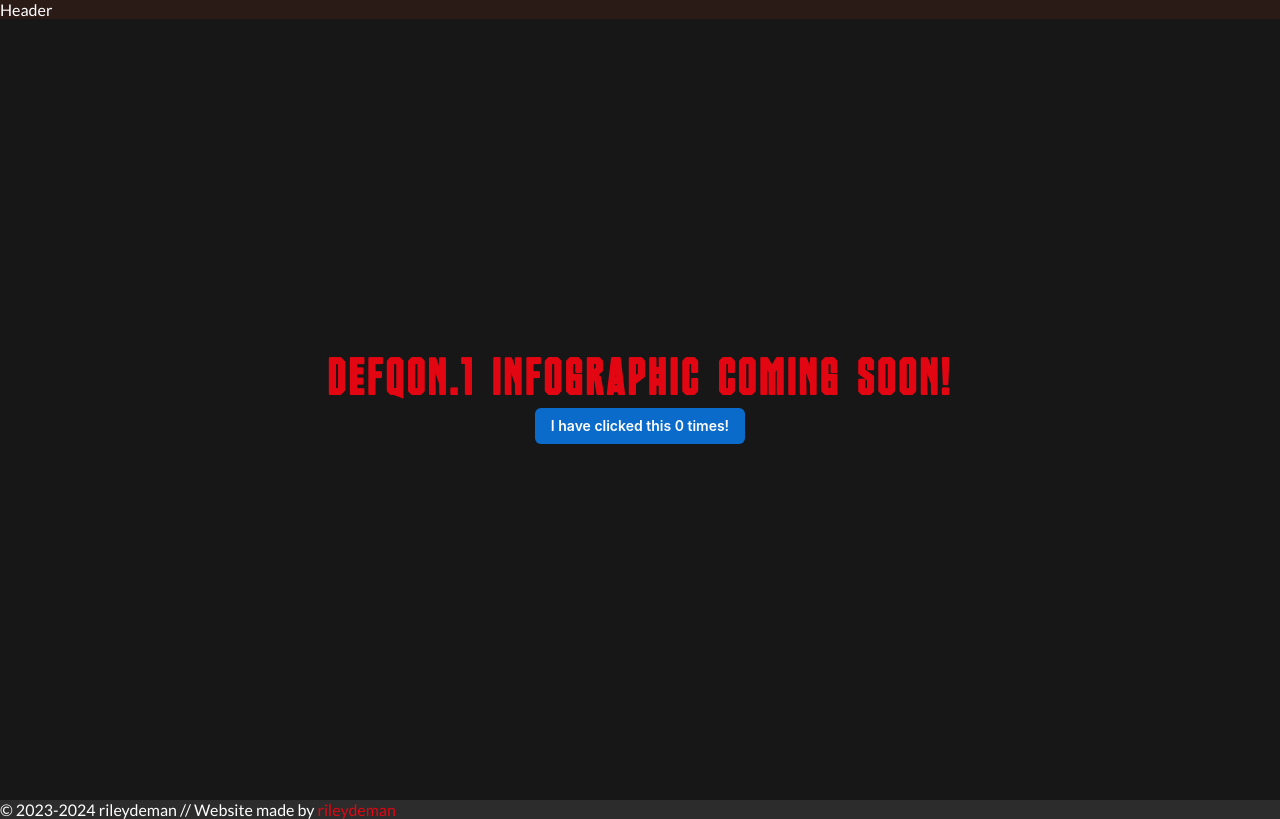
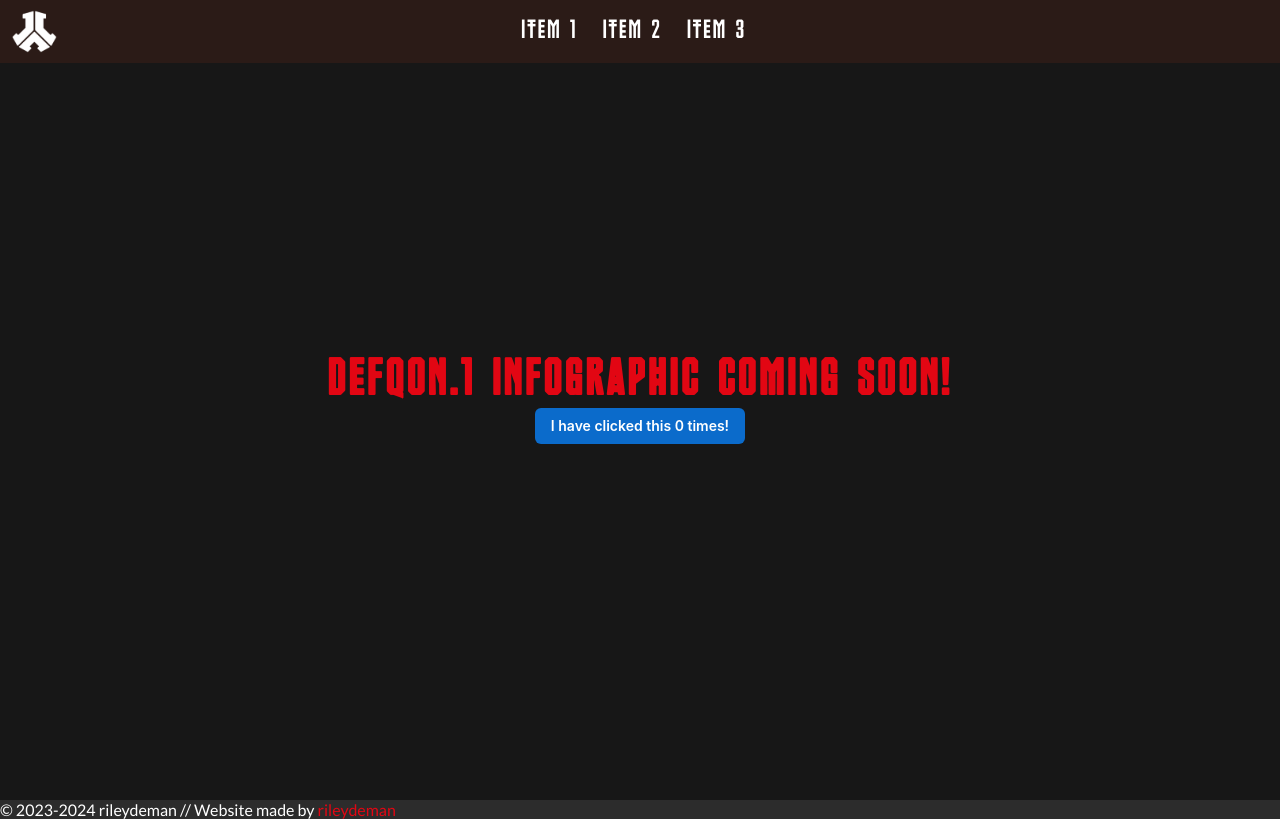
Before and after one commit to rileydeman/defqon1-react-website, a React (Vite) app: page / in a window 1280 px wide. Built offline with nearby package versions, Linux system fonts and the light colour scheme.

Commit message:
Nav/menu dynamic with json file
Nav/menu dynamic with json file

```diff
--- a/src/App.tsx
+++ b/src/App.tsx
@@ -1,4 +1,3 @@
-import useLocalStorage from 'use-local-storage';
 import Header from "./components/core/header.tsx";
 import Main from "./components/core/main.tsx";
 import Footer from "./components/core/footer.tsx";
@@ -14,4 +13,4 @@
   )
 }
 
-export default App
+export default App;
--- /dev/null
+++ b/src/assets/css/header.css
@@ -0,0 +1,50 @@
+header {
+    padding: .5% .75%;
+    display: flex;
+    align-items: center;
+    justify-content: space-between;
+
+    #headerIcon {
+        aspect-ratio: 1/1;
+        width: 4%;
+        display: flex;
+        justify-content: center;
+        align-items: center;
+
+        img {
+            aspect-ratio: 1/1;
+            width: 90%;
+        }
+    }
+
+    nav {
+        display: flex;
+        align-items: center;
+        justify-content: center;
+        min-width: 50%;
+
+        .menuItem {
+            margin: 0 1%;
+            padding: .5% 1% !important;
+            box-sizing: border-box;
+            flex-shrink: 0;
+            flex-grow: 0;
+
+            p {
+                font-family: defqon;
+                font-size: 1.65em;
+                letter-spacing: 2px;
+            }
+
+            &:hover {
+                p {
+                    color: var(--primary-a0);
+                }
+            }
+        }
+    }
+
+    #themeSwitch-box {
+        min-width: 5%;
+    }
+}
--- /dev/null
+++ b/src/assets/lists/nav.json
@@ -0,0 +1,14 @@
+[
+    {
+        "name": "item 1",
+        "url": "https://www.rileydeman.com/"
+    },
+    {
+        "name": "item 2",
+        "url": "https://www.rileydeman.com/"
+    },
+    {
+        "name": "item 3",
+        "url": "https://www.rileydeman.com/"
+    }
+]
--- a/src/components/core/header.tsx
+++ b/src/components/core/header.tsx
@@ -1,8 +1,14 @@
+import Navigation from "./nav.tsx";
+
 export default function Header() {
     return(
         <>
             <header>
-                <p>Header</p>
+                <a id="headerIcon" href="/">
+                    <img src="/src/assets/img/defqon-icon-white.png" alt=""/>
+                </a>
+                <Navigation/>
+                <div id="themeSwitch-box"></div>
             </header>
         </>
     );
--- /dev/null
+++ b/src/components/core/nav.tsx
@@ -0,0 +1,28 @@
+import routes from "../../assets/lists/nav.json";
+
+export default function Navigation() {
+
+    return(
+        <>
+            <nav>
+                {routes.map((route) => {
+                    let urlTarget: string;
+
+                    if (route.url.includes("https://") || route.url.includes("http://")) {
+                        urlTarget = "_blank";
+                    } else {
+                        urlTarget = "_self";
+                    }
+
+                    return (
+                        <>
+                            <a href={route.url} target={urlTarget} className="menuItem">
+                                <p>{route.name.toUpperCase()}</p>
+                            </a>
+                        </>
+                    );
+                })}
+            </nav>
+        </>
+    );
+}
--- a/src/main.tsx
+++ b/src/main.tsx
@@ -1,8 +1,8 @@
 import { StrictMode } from 'react';
 import { createRoot } from 'react-dom/client';
-// import './index.css';
 import "./assets/css/fonts.css";
 import "./assets/css/style.css";
+import "./assets/css/header.css";
 import App from './App.tsx';
 
 createRoot(document.getElementById('root')!).render(
```
Also changed, not shown: src/assets/img/defqon-icon-white.png (added), src/assets/img/defqon-where-legends-rise.png (added).
